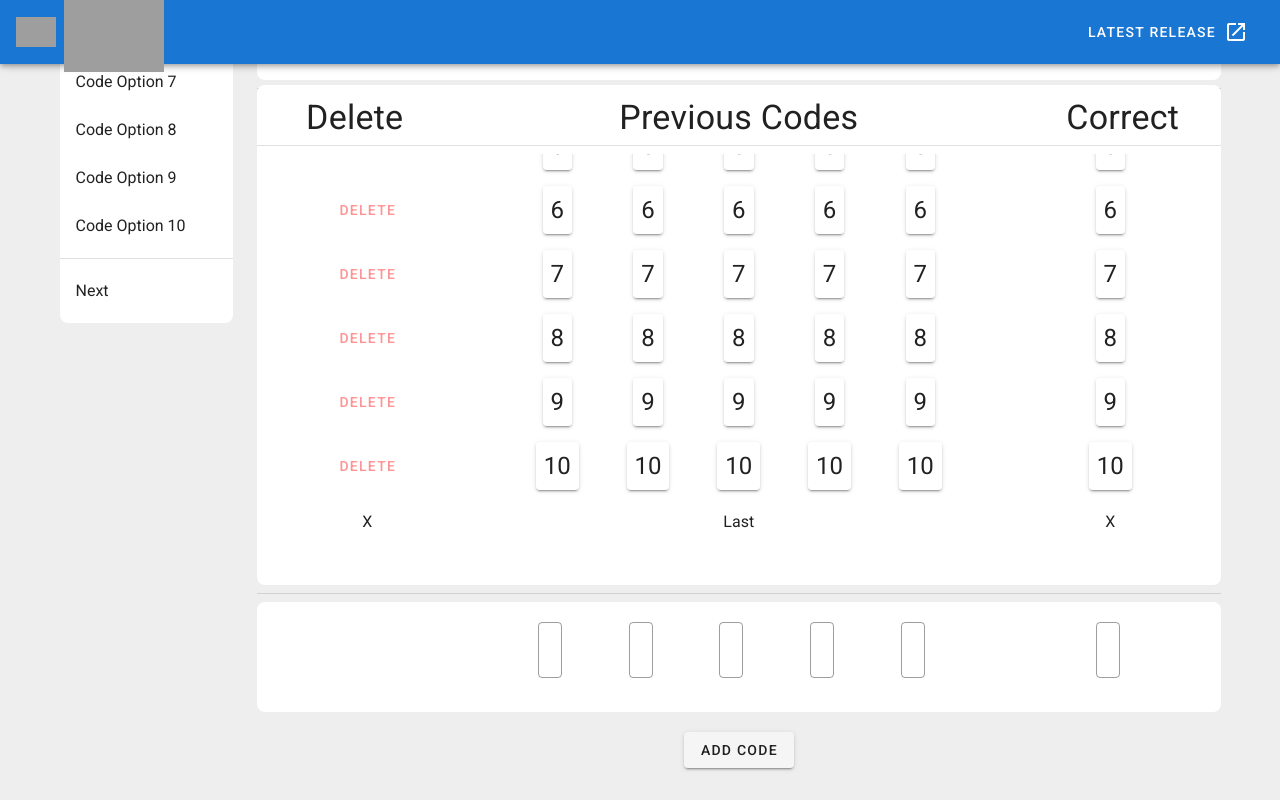
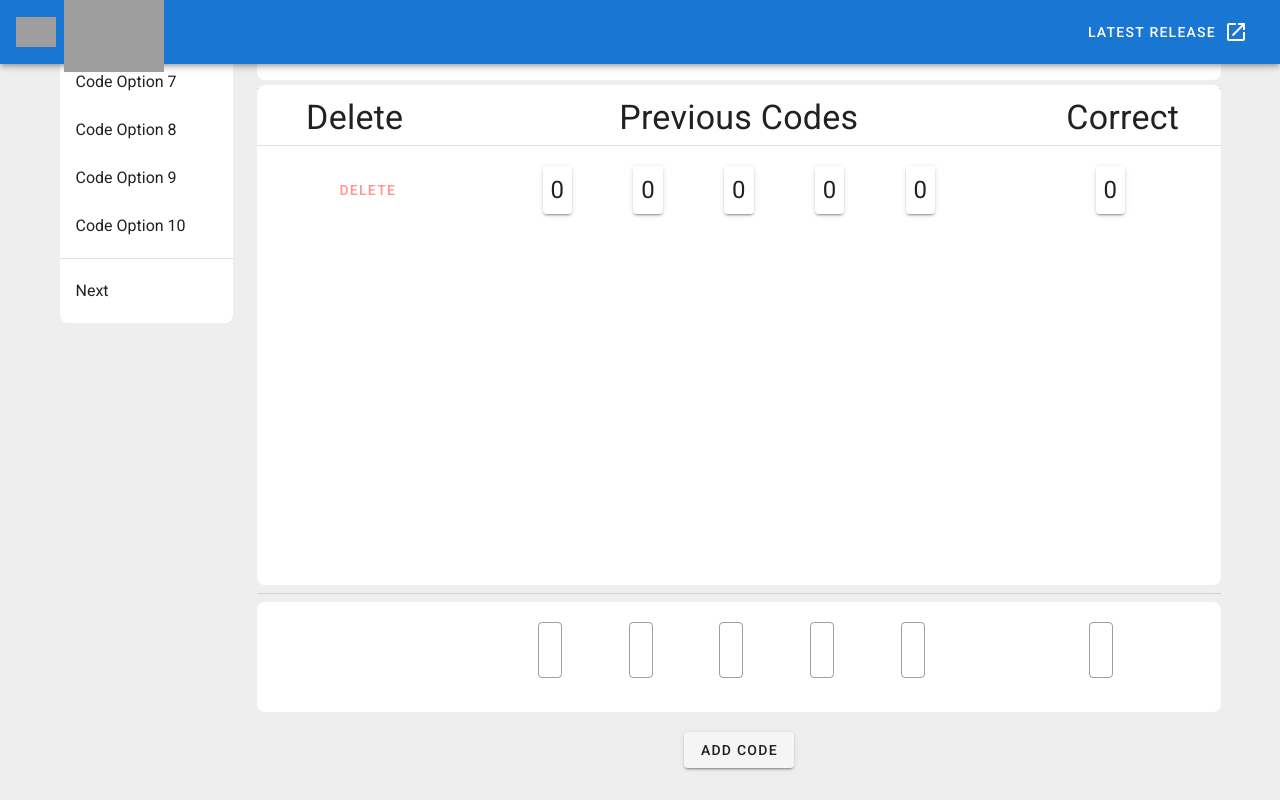
Before and after one commit to EricvanSchaik/code-is-cashen, a Vue app: page / in a window 1280 px wide. Both pictures are taken after a click on the button "ADD CODE". Shown: the part 314-1114 px from the top of the page. Built offline with nearby package versions, Linux system fonts and the light colour scheme; grey boxes are pictures that could not be loaded.

Commit message:
Made the add code button work, but not connected

```diff
--- a/src/App.vue
+++ b/src/App.vue
@@ -46,9 +46,9 @@
           <v-col>
             <IntroText/>
             <v-divider class="my-2"></v-divider>
-            <PreviousCodes/>
+            <PreviousCodes :codes="codes"/>
             <v-divider class="my-2"></v-divider>
-            <AddCode/>
+            <AddCode @code="addCode"/>
           </v-col>
         </v-row>
       </v-container>
@@ -62,6 +62,8 @@ import PreviousCodes from './components/PreviousCodes.vue';
 import IntroText from './components/IntroText.vue';
 import AddCode from './components/AddCode.vue';
 
+let id = 0
+
 export default {
   name: 'App',
 
@@ -73,7 +75,17 @@ export default {
   },
 
   data: () => ({
-    //
+    codes: []
   }),
+
+  methods: {
+    addCode(code) {
+      this.codes.push({
+        id: id++,
+        numbers: code,
+        correct: 0
+      })
+    }
+  }
 };
 </script>
--- a/src/components/AddCode.vue
+++ b/src/components/AddCode.vue
@@ -15,14 +15,14 @@
           </v-sheet>
         </v-col>
         <v-col md="2">
-          <v-sheet class="d-flex justify-space-around mr-8" color="transparent">
+          <v-sheet class="d-flex justify-space-around" color="transparent" style="margin-right: 50px">
             <v-text-field outlined style="max-width: 20%" maxlength="1"></v-text-field>
           </v-sheet>
         </v-col>
       </v-row>
     </v-sheet>
     <v-row justify="center" style="margin:20px">
-      <v-btn @click="scroll">Add Code</v-btn>
+      <v-btn @click="addCode">Add Code</v-btn>
     </v-row>
   </v-container>
 </template>
@@ -31,17 +31,22 @@
 export default {
   name: "AddCode",
   methods: {
-    scroll() {
-      this.$nextTick(() => document.getElementById('last').scrollIntoView())
+    addCode() {
+      this.$emit('code', '00000')
+      this.$nextTick(() => {
+        let pc = document.getElementsByClassName('previousCode')
+        return pc.item(pc.length - 1).scrollIntoView()
+      })
     },
     addNumber(event) {
       if (/^\d$/.test(event.key.toString())) {
-        console.log(event.srcElement.id);
+        console.log(event.key.toString())
       }
       else {
         event.preventDefault();
       }
     }
   },
+  emits: ['code']
 }
 </script>
--- a/src/components/PreviousCodes.vue
+++ b/src/components/PreviousCodes.vue
@@ -31,8 +31,9 @@
       <v-list-item-group>
         <template>
           <v-list-item
-            v-for="n in 10"
-            :key="n"
+            v-for="n in codes"
+            :key="n.id"
+            :class="'previousCode'"
           >
             <v-row justify="space-around">
               <v-col md="2" class="d-flex justify-center" style="flex-direction: column;">
@@ -47,7 +48,7 @@
                     :key="i"
                   >
                   <div class="text-h5">
-                    {{ n }}
+                    {{ n.numbers[i-i] }}
                   </div>
                   </v-card>
                 </v-sheet>
@@ -56,26 +57,13 @@
                 <v-sheet class="d-flex justify-space-around">
                   <v-card class="pa-2 ma-2">
                     <div class="text-h5">
-                      {{ n }}
+                      {{ n.correct }}
                     </div>
                   </v-card>
                 </v-sheet>
               </v-col>
             </v-row>
           </v-list-item>
-          <v-list-item id="last">
-            <v-row justify="space-around">
-              <v-col md="2" class="text-center">
-                X
-              </v-col>
-              <v-col md="6" class="text-center">
-                Last
-              </v-col>
-              <v-col md="2" class="text-center">
-                X
-              </v-col>
-              </v-row>
-            </v-list-item>
         </template>
       </v-list-item-group>
     </v-list>
@@ -86,5 +74,8 @@
 <script>
 export default {
     name: "PreviousCodes",
+    props: {
+      codes: Array
+    }
 }
 </script>
```
